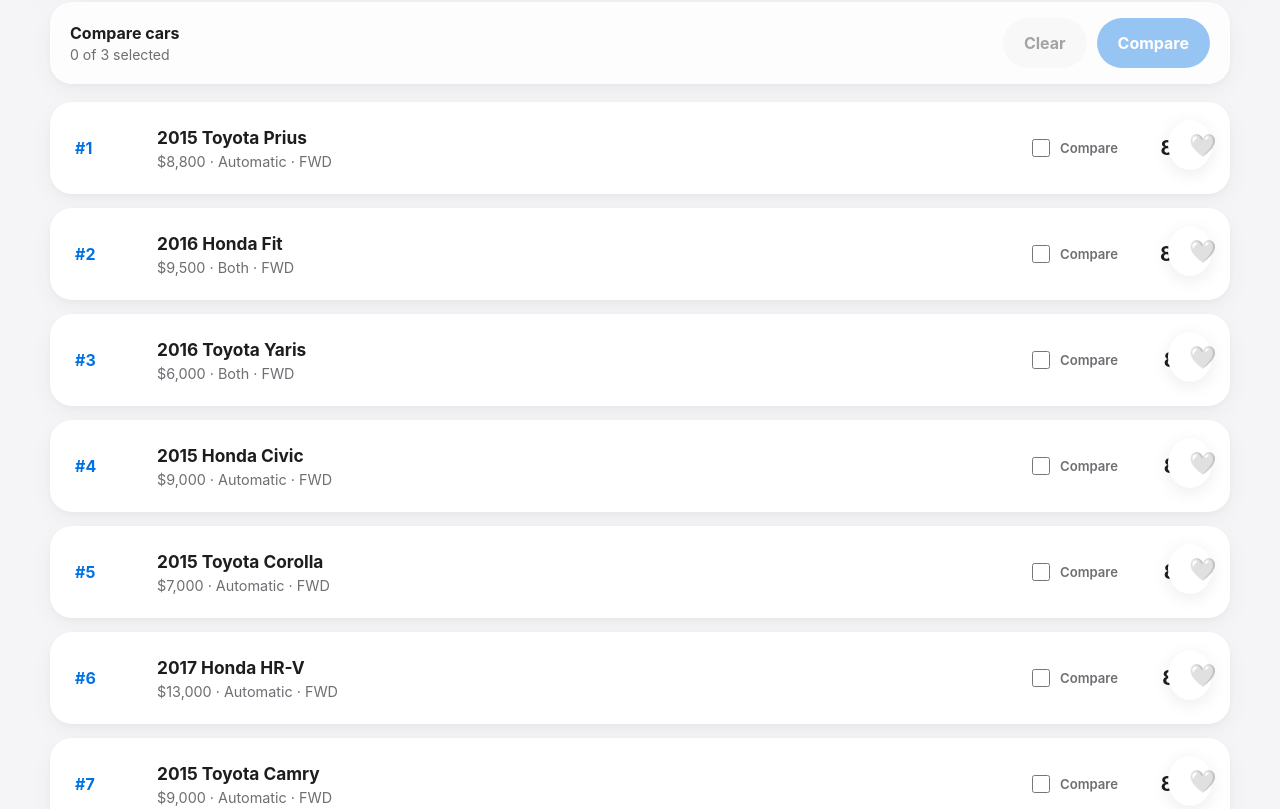
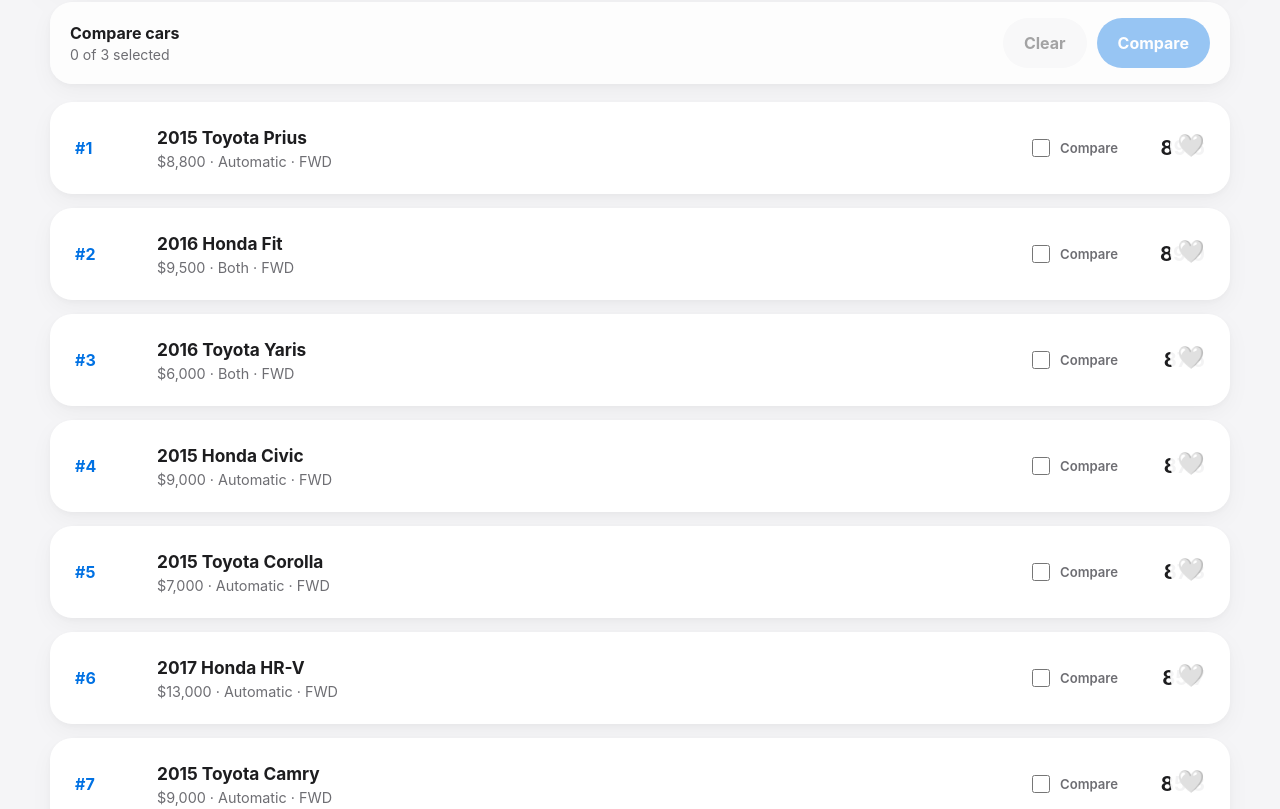
Before and after one commit to trappevil/automatch, a plain HTML site: page index.html in a window 1280 px wide. Shown: the part 980-1789 px from the top of the page. Drawn offline with Linux system fonts and the light colour scheme.

Commit message:
Update styles.css

```diff
--- a/styles.css
+++ b/styles.css
@@ -1156,17 +1156,15 @@ button {
     position: absolute;
     top: 18px;
     right: 18px;
-    width: 44px;
-    height: 44px;
+    width: 42px;
+    height: 42px;
     border: none;
     border-radius: 50%;
-    background: white;
-    box-shadow: 0 4px 18px rgba(0,0,0,.08);
+    background: rgba(255,255,255,.95);
     font-size: 22px;
     cursor: pointer;
-    transition: .2s;
+    z-index: 100;
+    display: flex;
+    justify-content: center;
+    align-items: center;
 }
-
-    .favorite-btn:hover {
-        transform: scale(1.08);
-    }
```
